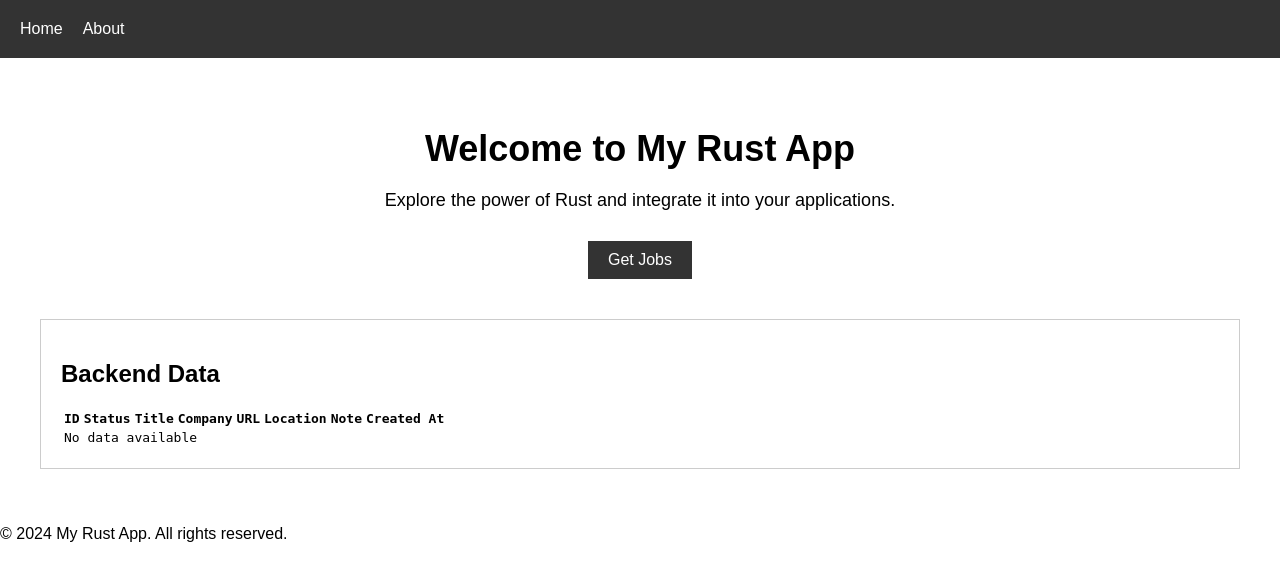
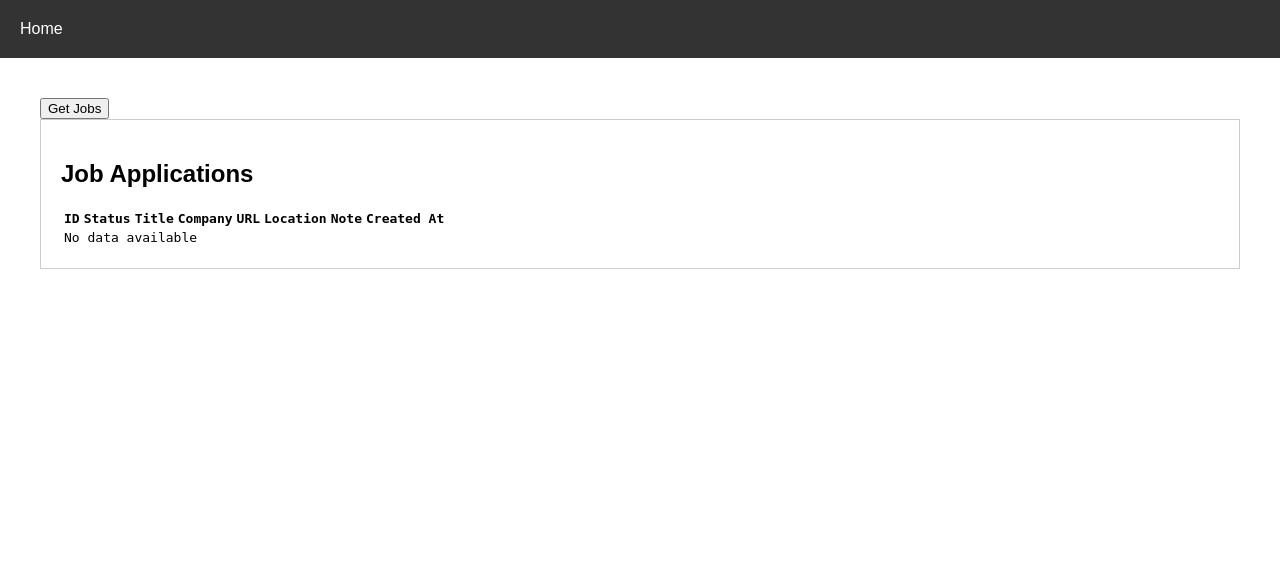
Before and after one commit to hello216/job_board_app, a Python web app: template frontend/templates/index.html in a window 1280 px wide. Shown: the top 581 px of the page. Run offline with Jinja, Linux system fonts and the light colour scheme; the template is opened without the code that fills it, so the values that code supplies are empty.

Commit message:
Changed template text

```diff
--- a/frontend/templates/index.html
+++ b/frontend/templates/index.html
@@ -11,23 +11,20 @@
     <h1>{{ title }}</h1>
     <nav>
       <ul>
-        <li><a href="#">Home</a></li>
-        <li><a href="#">About</a></li>
+        <li><a href="/">Home</a></li>
       </ul>
     </nav>
   </header>
 
   <main>
-    <section id="hero">
-      <h2>Welcome to My Rust App</h2>
-      <p>Explore the power of Rust and integrate it into your applications.</p>
+    <section id="get-jobs">
       <form action="/get-jobs" method="get">
           <button type="submit">Get Jobs</button>
       </form>
     </section>
 
     <section id="data-display">
-      <h2>Backend Data</h2>
+      <h2>Job Applications</h2>
       <div id="data-container">
         <table>
           <thead>
@@ -70,7 +67,7 @@
   </main>
 
   <footer>
-    <p>&copy; 2024 My Rust App. All rights reserved.</p>
+    <!-- <p>&copy; 2024 My Rust App. All rights reserved.</p> -->
   </footer>
 </body>
 </html>
```
